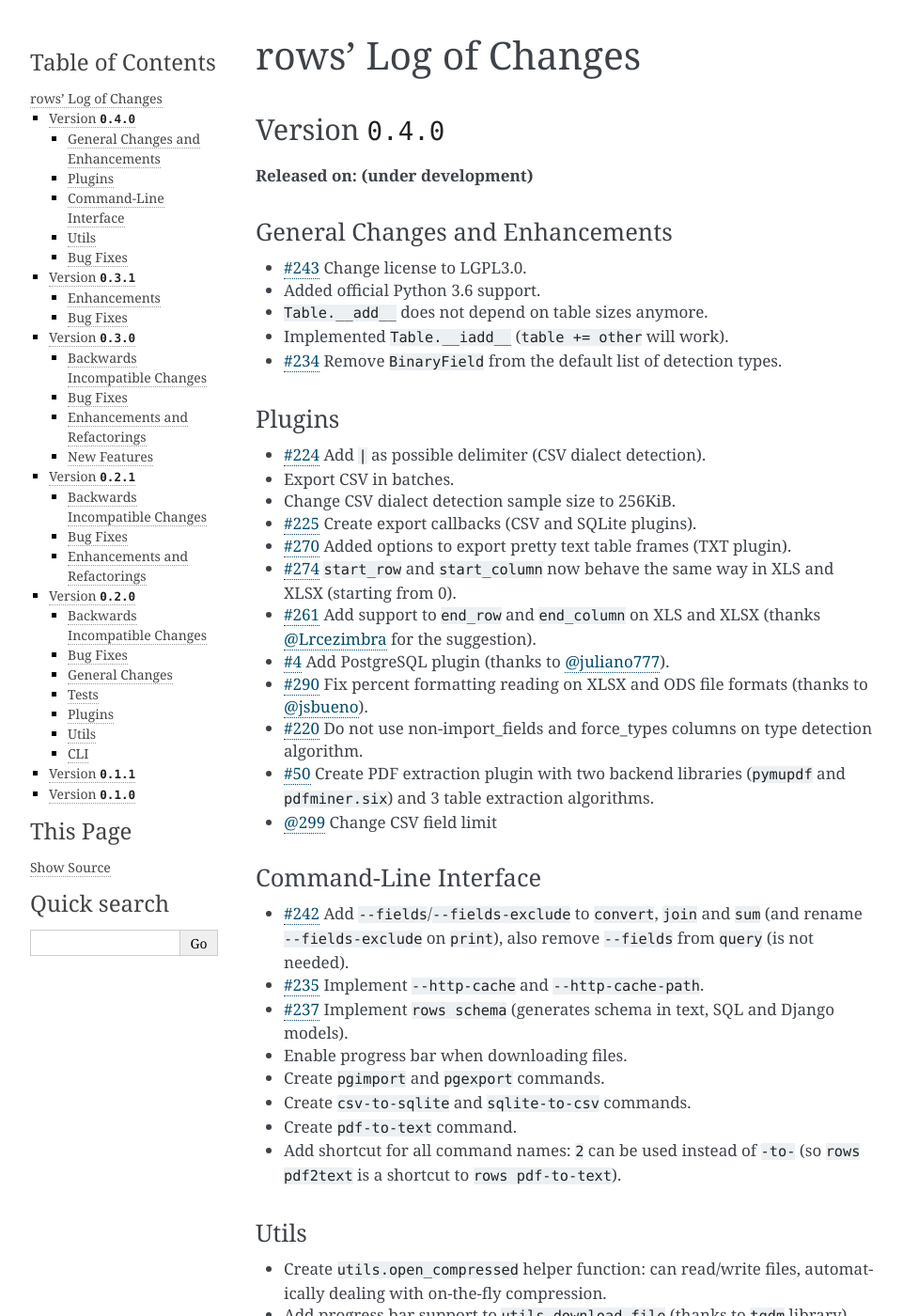
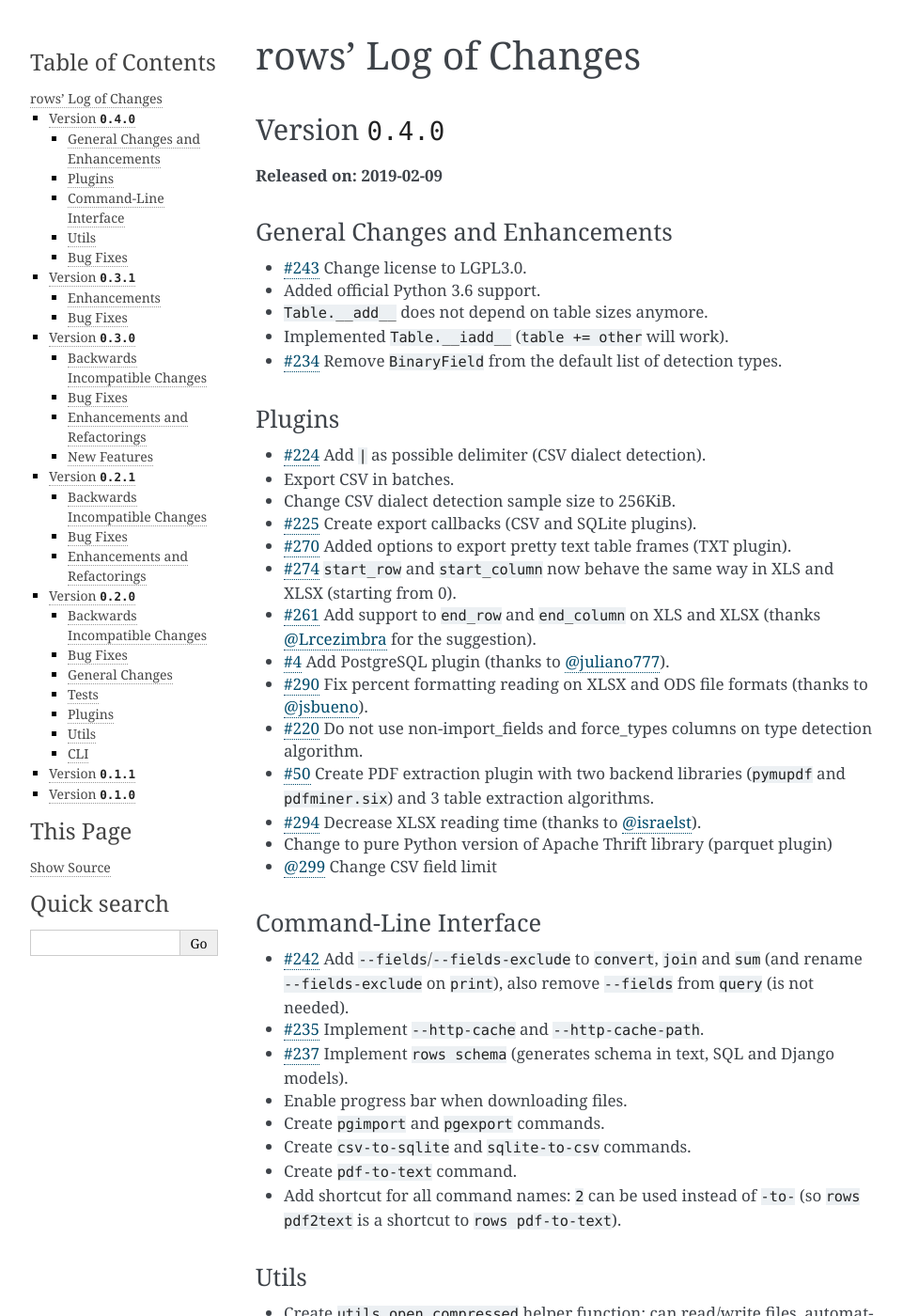
Before and after one commit to turicas/rows, a Sphinx documentation site: the page built from docs/changelog.md, in a window 1280 px wide and 1400 px high. Shown: the whole window at 94% size, without its empty margins (148-1109 px from the left). Built offline with Sphinx 7.4.7, drawn with Linux system fonts in a browser that asks for light colours.

Commit message:
Update changelog

```diff
--- a/docs/changelog.md
+++ b/docs/changelog.md
@@ -2,7 +2,7 @@
 
 ## Version `0.4.0`
 
-**Released on: (under development)**
+**Released on: 2019-02-09**
 
 
 ### General Changes and Enhancements
@@ -39,6 +39,9 @@
 - [#50](https://github.com/turicas/rows/issues/50) Create PDF extraction plugin
   with two backend libraries (`pymupdf` and `pdfminer.six`) and 3 table
   extraction algorithms.
+- [#294](https://github.com/isses/294) Decrease XLSX reading time (thanks to
+  [@israelst](https://github.com/israelst)).
+- Change to pure Python version of Apache Thrift library (parquet plugin)
 - [@299](https://github.com/turicas/rows/issues/299) Change CSV field limit
 
 ### Command-Line Interface
```
